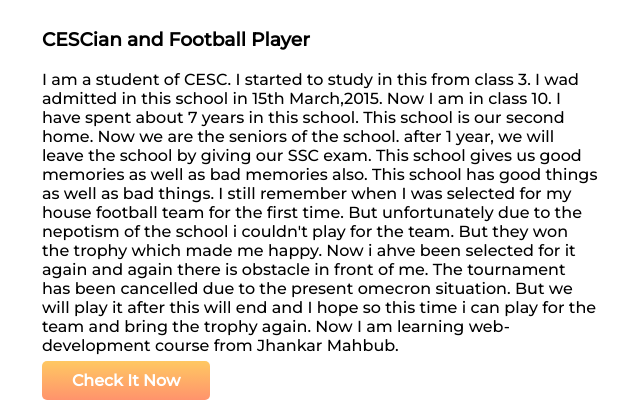
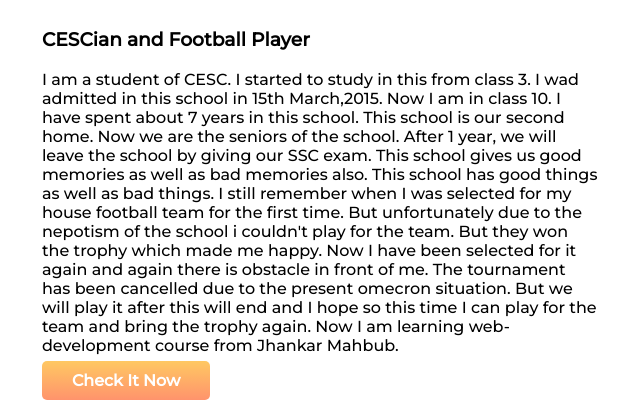
Before and after one commit to NaweedJawad/jawad-portfolio, a plain HTML site: page index.html in a window 1280 px wide. Shown: the part 325-730 px from the top of the page, 4-644 px from the left. Drawn offline with Linux system fonts and the light colour scheme.

Commit message:
corrected

```diff
--- a/index.html
+++ b/index.html
@@ -22,18 +22,18 @@
                 March,2015. Now I am in class 10. I have spent about 7 years in this school. This school is our second
                 home.
                 Now
-                we are the seniors of the school. after 1 year, we will leave the school by giving our SSC exam. This
+                we are the seniors of the school. After 1 year, we will leave the school by giving our SSC exam. This
                 school
                 gives us good memories as well as bad memories also. This school has good things as well as bad things.
                 I
                 still
                 remember when I was selected for my house football team for the first time. But unfortunately due to the
-                nepotism of the school i couldn't play for the team. But they won the trophy which made me happy. Now i
-                ahve
+                nepotism of the school i couldn't play for the team. But they won the trophy which made me happy. Now I
+                have
                 been selected for it again and again there is obstacle in front of me. The tournament has been cancelled
                 due
                 to
-                the present omecron situation. But we will play it after this will end and I hope so this time i can
+                the present omecron situation. But we will play it after this will end and I hope so this time I can
                 play
                 for
                 the team and bring the trophy again. Now I am learning web-development course from Jhankar Mahbub. </p>
```
